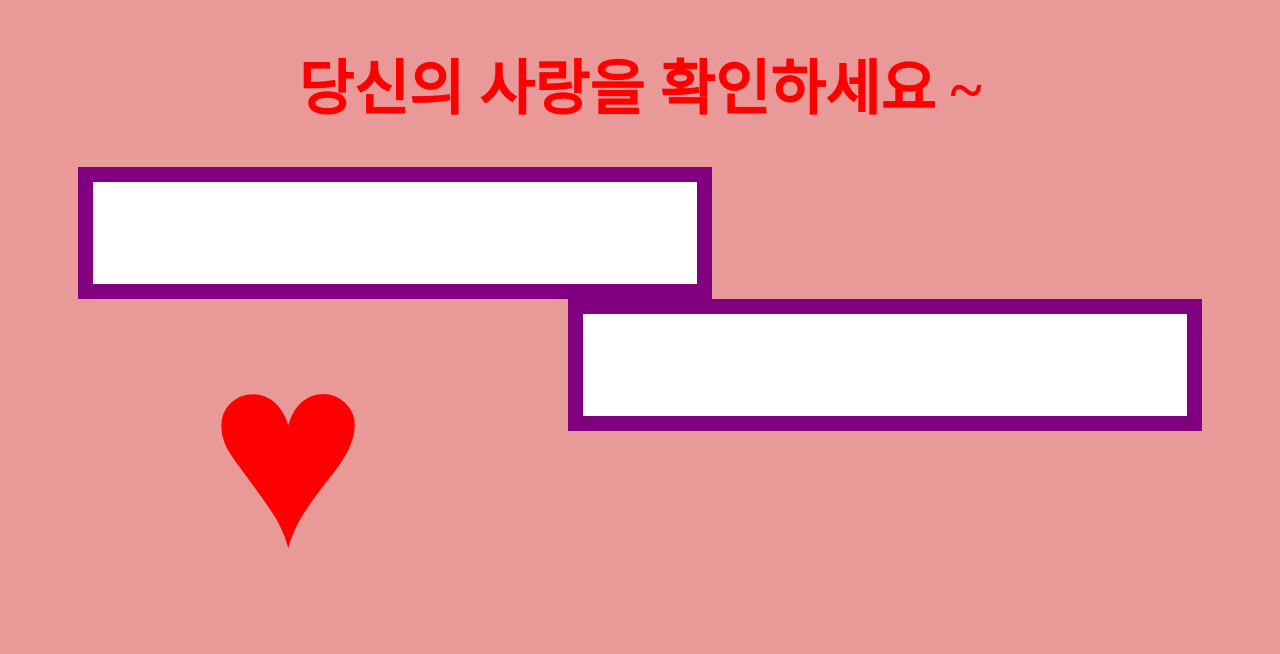
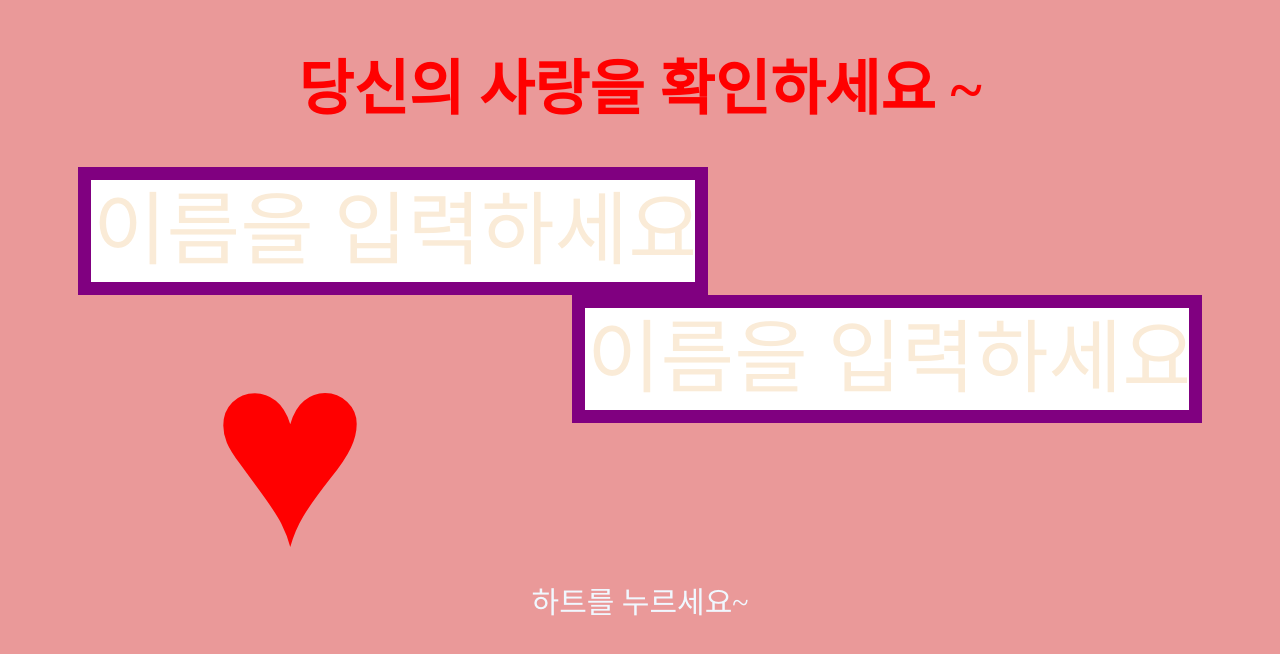
Before and after one commit to ParkCheonU/Dev01, a website: page input.html in a window 1280 px wide. Drawn offline with Linux system fonts and the light colour scheme; a web font is replaced by a local one.

Commit message:
20200821 12:11 choisk design changed

```diff
--- a/index.css
+++ b/index.css
@@ -32,13 +32,18 @@ html {
   float: right;
   margin-right: 70px;
 }
+
 .nameInput {
   width: 600px;
   height: 100px;
-  border: 15px purple solid;
+  border: 13px purple solid;
   font-family: UhBeeJJIBBABBA;
   font-size: 80px;
   text-align: center;
+}
+
+.nameInput::placeholder {
+  color: antiquewhite;
 }
 
 .heartDiv {
@@ -47,7 +52,16 @@ html {
 
 #heart {
   display: inline-block;
+  background: none;
+  border: none;
   color: red;
+  height: 100px;
   font-size: 270px;
   margin: 0 0 0 0;
 }
+
+.pTag {
+  font-family: UhBeeJJIBBABBA;
+  color: aliceblue;
+  font-size: 30px;
+}
--- a/input.html
+++ b/input.html
@@ -10,15 +10,30 @@
     <h1 class="title">당신의 사랑을 확인하세요 ~</h1>
     <div>
       <div class="nameDiv nameDiv1">
-        <input class="nameInput" type="text" name="" id="name1" />
+        <input
+          class="nameInput"
+          type="text"
+          name=""
+          id="name1"
+          placeholder="이름을 입력하세요~"
+        />
       </div>
       <div class="nameDiv nameDiv2">
-        <input class="nameInput" type="text" name="" id="name2" />
+        <input
+          class="nameInput"
+          type="text"
+          name=""
+          id="name2"
+          placeholder="이름을 입력하세요~"
+        />
       </div>
     </div>
 
     <div class="heartDiv">
-      <h1 id="heart">♥</h1>
+      <button id="heart">
+        ♥
+      </button>
+      <p class="pTag">하트를 누르세요~</p>
     </div>
     <script src="https://unpkg.com/hangul-js" type="text/javascript"></script>
     <script src="input.js" type="text/javascript"></script>
```
